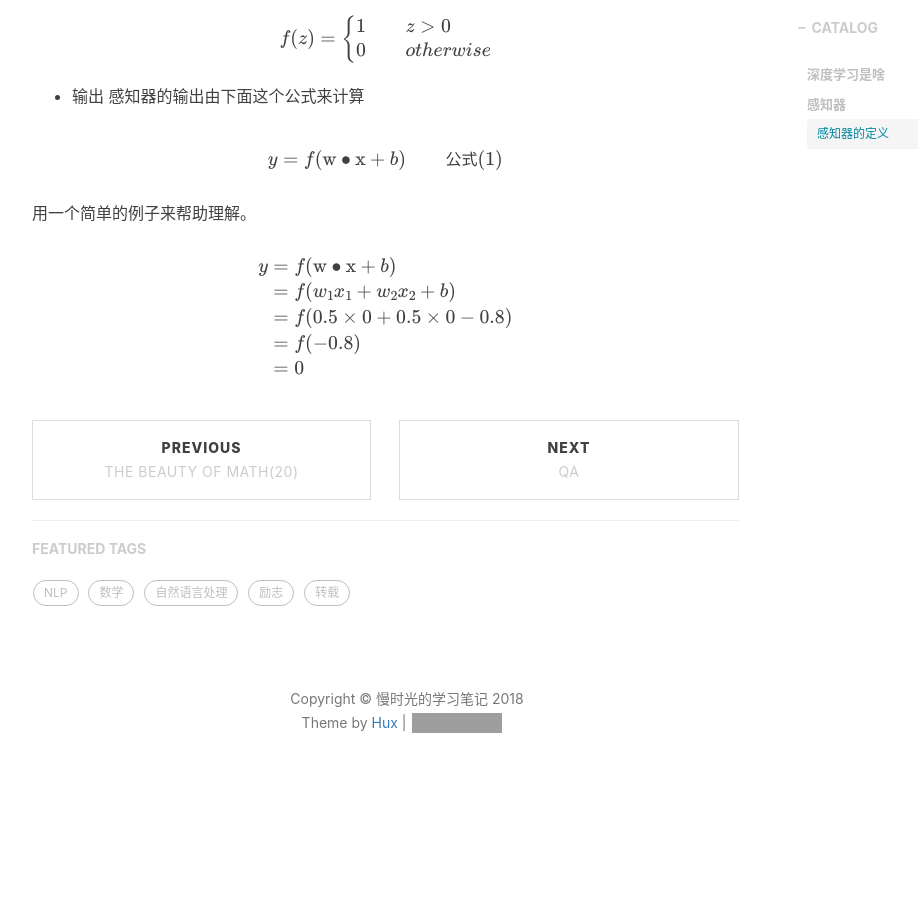
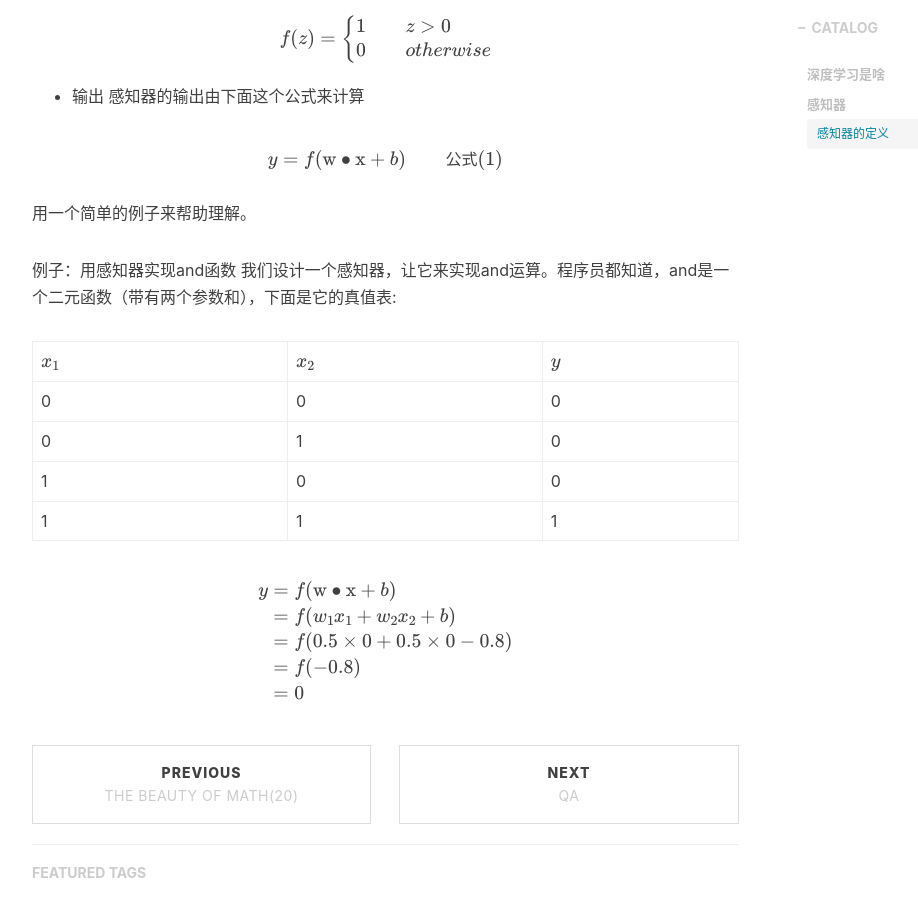
Before and after one commit to msg901216/msg901216.github.io, a Jekyll site: the page built from _posts/2018-07-24-perceptron.md, in a window 1280 px wide and 900 px high, scrolled down 2340 px. Shown: the whole window, without its empty margins (233-1151 px from the left). Built offline with Jekyll 4.4.1, drawn with Linux system fonts in a browser that asks for light colours; nearby versions of some CDN libraries; formulas are drawn with MathJax 3; comment, search, counter and statistics services are not loaded; before the commit the page ends 3167 px from its top, so only the background shows below that; grey boxes are pictures that could not be loaded.

Commit message:
修改perceptron

```diff
--- a/_posts/2018-07-24-perceptron.md
+++ b/_posts/2018-07-24-perceptron.md
@@ -57,6 +57,17 @@ $$y=f(\mathrm{w}\bullet\mathrm{x}+b)\qquad 公式(1)$$
 
 用一个简单的例子来帮助理解。
 
+例子：用感知器实现and函数
+我们设计一个感知器，让它来实现and运算。程序员都知道，and是一个二元函数（带有两个参数和），下面是它的真值表:
+
+$$x_1$$|$$x_2$$|$$y$$
+0|0|0
+0|1|0
+1|0|0
+1|1|1
+
+
+
 $$\begin{align}
 y&=f(\mathrm{w}\bullet\mathrm{x}+b)\\
 &=f(w_1x_1+w_2x_2+b)\\
```
